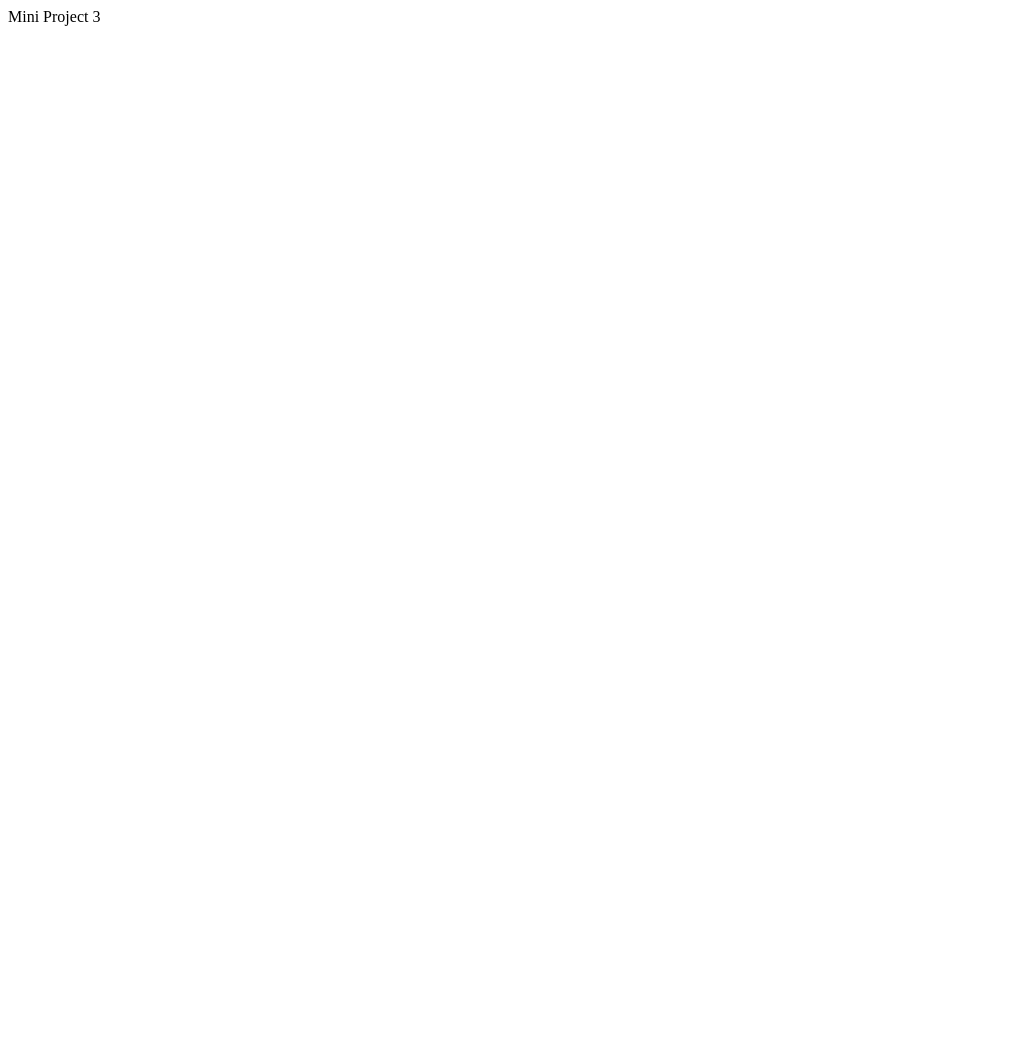
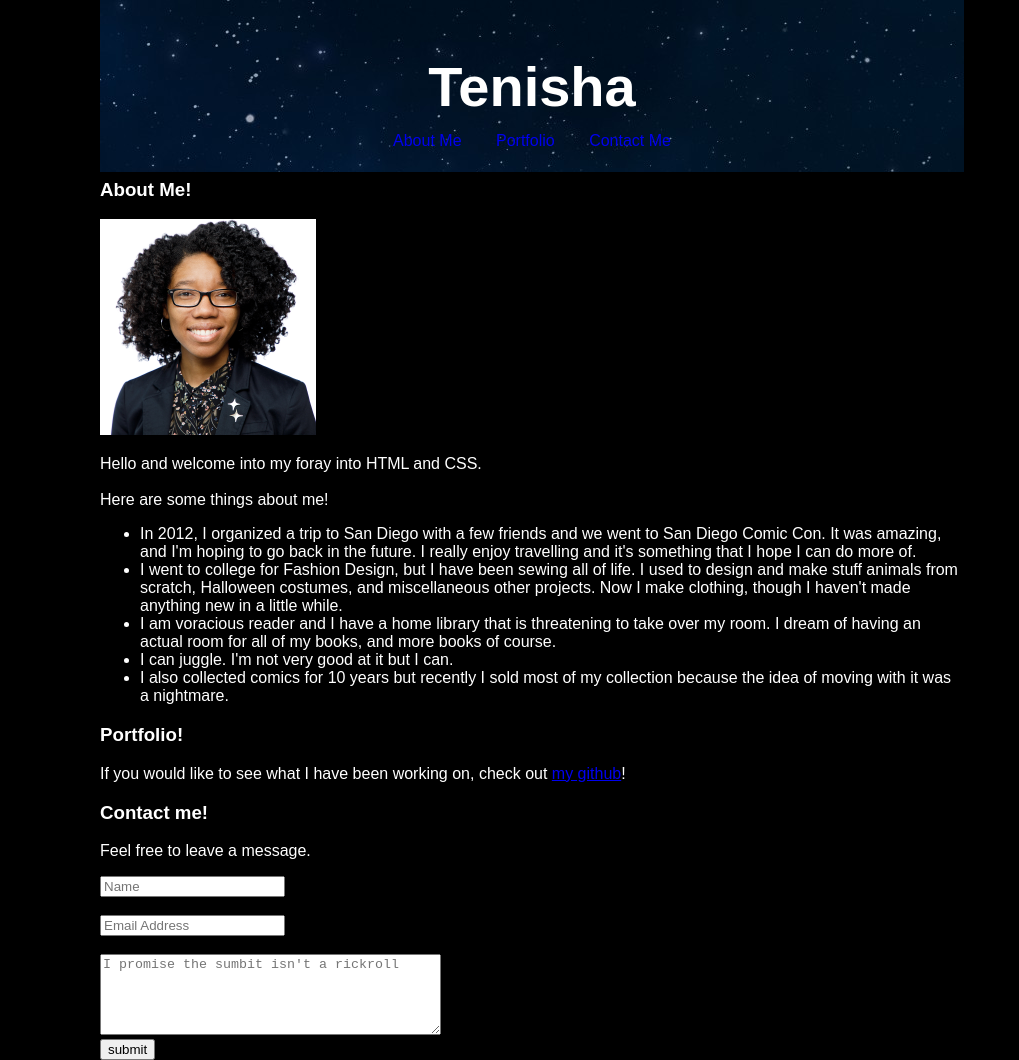
Before and after one commit to fordeprefect/fordeprefect.github.io, a plain HTML site: page index.html in a window 1280 px wide. Shown: the whole page, without its empty margins (0-1019 px from the left). Before the commit the page ends 800 px from the top, so only its background shows below. Drawn offline with Linux system fonts and the light colour scheme.

Commit message:
Add files via upload

```diff
--- /dev/null
+++ b/css/styles.css
@@ -0,0 +1,66 @@
+h1 {
+  font-family: sans-serif;
+  font-size: 56px;
+}
+
+body{
+max-width: 1080px;
+margin: 0 auto;
+float: none ;
+font-family: sans-serif;
+color: white;
+background-color: black;
+}
+
+/*this stopped and i couldn't figure out why*/
+img {
+   src: "images\TenishaForde.JPG";
+   alt: "Me";
+   width: 25%;
+   height: 25%;
+}
+
+/* container around the heading for the background*/
+div.container {
+    width: 80%;
+    border: 0px ;
+    background-image: url("../images/galaxybackground.jpg");
+    background-size: fill;
+}
+
+header {
+    padding: 1em;
+    margin-bottom: -50px;
+    color: white;
+    background-color: black;
+    text-align: center;
+    background-image: url("../images/galaxybackground.jpg");
+    background-size: fill;
+}
+
+nav {
+    float: center;
+    margin: 0;
+    padding: 10px;
+    text-align: center;
+    color: white;
+}
+
+nav li{
+  padding: 15px;
+  display: inline;
+}
+
+nav ul {
+    list-style-type: none;
+    padding: 0;
+    display: inline;
+}
+
+nav ul a {
+    text-decoration: none;
+}
+/* to contain the text in the profile*/
+#bio{
+  width: 80%;
+}
--- a/index.html
+++ b/index.html
@@ -1 +1,71 @@
-Mini Project 3
+<!DOCTYPE html>
+<html>
+
+	<head>
+		<title><!!!></title>
+		<link rel="stylesheet" type="text/css" href="css/styles.css"/>
+	</head>
+
+	<body>
+
+		<div id="wrap">
+			<!--Here i was trying to get the page centered and i couldn't not get it to work -->
+			<div class="container">
+
+				<header>
+				 	<h1>Tenisha</h1>
+				</header>
+
+				<nav>
+	        <ul>
+	          <li><a href=#aboutme>About Me</a></li>
+	          <li><a href=#portfolio>Portfolio</a></li>
+	          <li><a href=#contactform>Contact Me</a></li>
+	        </ul>
+				</nav>
+
+			</div>
+			<!--bio div to contain the text-->
+			<div id="bio">
+			<h3>About Me!</h3>
+			<a name="aboutme">
+			<!--for some reason the img css stopped working on me and i couldn't figure it out!!!-->
+			<img src="images\TenishaForde.JPG"; alt="Me"; width= 25%;height= 25%;>
+				<p>Hello and welcome into my foray into HTML and CSS.<br><br>Here are some things about me!</p>
+
+					<ul>
+						<li>In 2012, I organized a trip to San Diego with a few friends and we went to San Diego Comic Con. It was amazing, and I'm hoping to go back in the future. I really enjoy travelling and it's something that I hope I can do more of.</li>
+
+						<li>I went to college for Fashion Design, but I have been sewing all of life. I used to design and make stuff animals from scratch, Halloween costumes, and miscellaneous other projects. Now I make clothing, though I haven't made anything new in a little while.</li>
+
+						<li>I am voracious reader and I have a home library that is threatening to take over my room. I dream of having an actual room for all of my books, and more books of course.</li>
+
+						<li>I can juggle. I'm not very good at it but I can.</li>
+
+						<li>I also collected comics for 10 years but recently I sold most of my collection because the idea of moving with it was a nightmare.</li>
+
+					</ul>
+			</div>
+
+			<h3>Portfolio!</h3>
+			<a name="portfolio">
+			<p>If you would like to see what I have been working on, check out <a href="https://github.com/fordeprefect/">my github</a>!</p>
+
+			<h3>Contact me!</h3>
+			<a name="contactform">
+			<p>Feel free to leave a message.</p>
+
+			<!--the form-->
+			<form action="https://youtu.be/oiIjRs8M2KY">
+				<input type="text" placeholder="Name">
+				<br><br>
+				<input type="text" placeholder="Email Address">
+				<br><br>
+				<textarea name="Textbox" placeholder="I promise the sumbit isn't a rickroll" cols="40" rows="5"></textarea>
+				<br>
+				<input type="submit" value="submit">
+			</form>
+
+		</div>
+	</body>
+</html>
```
Also changed, not shown: images/TenishaForde.JPG (added), images/galaxybackground.jpg (added).
